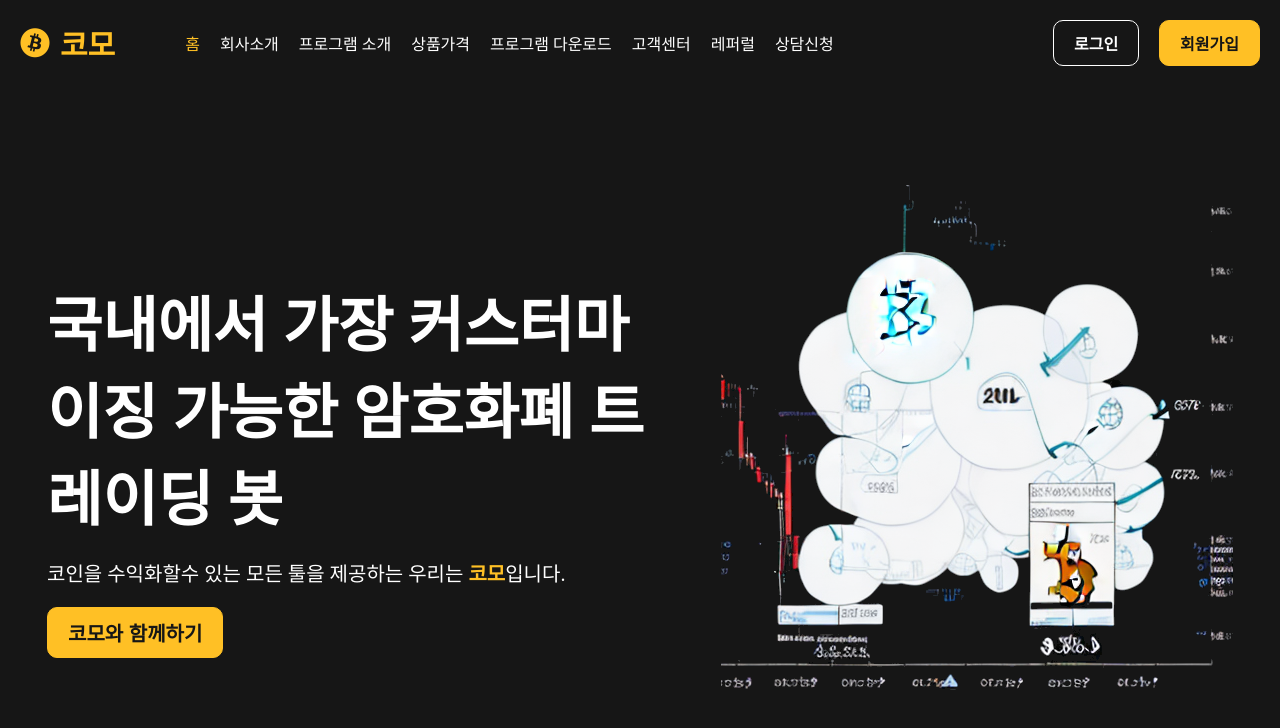
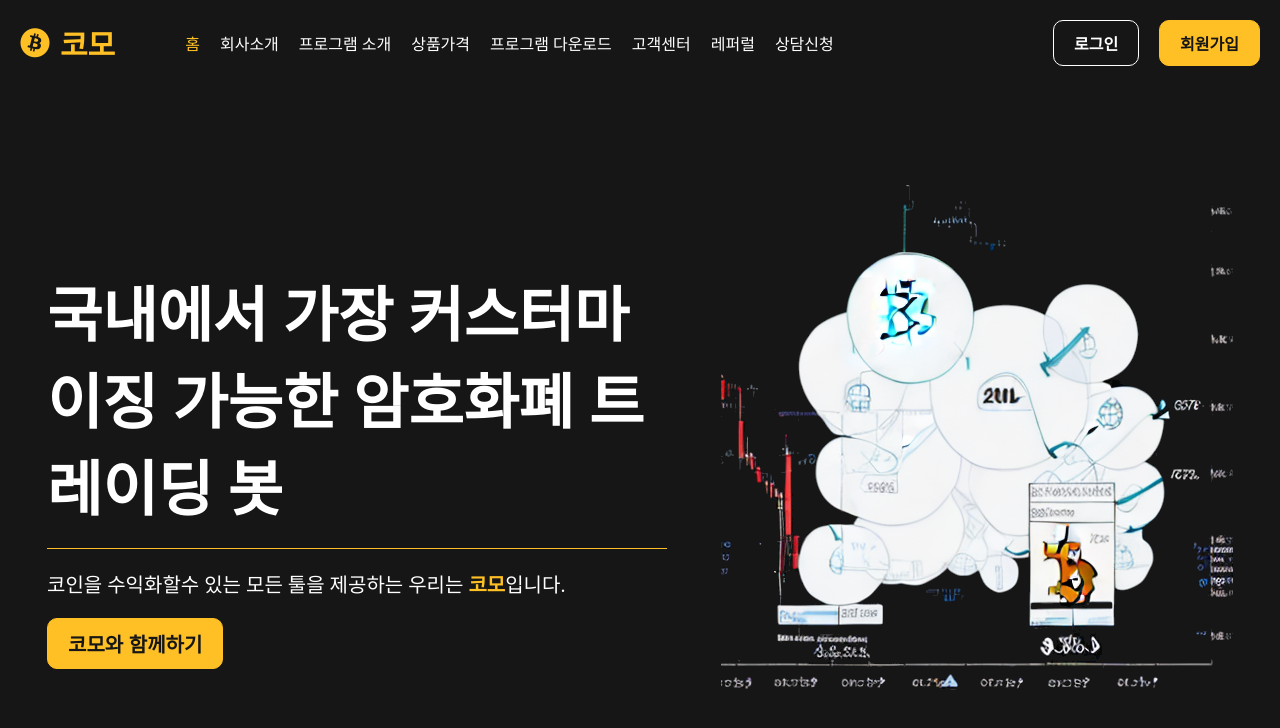
Before and after one commit to Ryugi62/como_website, a Vue app in the folder web/: page / in a window 1280 px wide. Shown: the top 728 px of the page. Built offline with nearby package versions, Linux system fonts and the light colour scheme.

Commit message:
design : add line on text-comment

```diff
--- a/web/src/views/HomeView.vue
+++ b/web/src/views/HomeView.vue
@@ -64,6 +64,15 @@ export default {
   font-size: 20px;
 }
 
+.text-comment::before {
+  width: 100%;
+  height: 1px;
+  margin: 20px 0;
+  content: "";
+  display: block;
+  background-color: #ffc025;
+}
+
 .text-comment strong {
   color: #ffc025;
   font-weight: bold;
```
